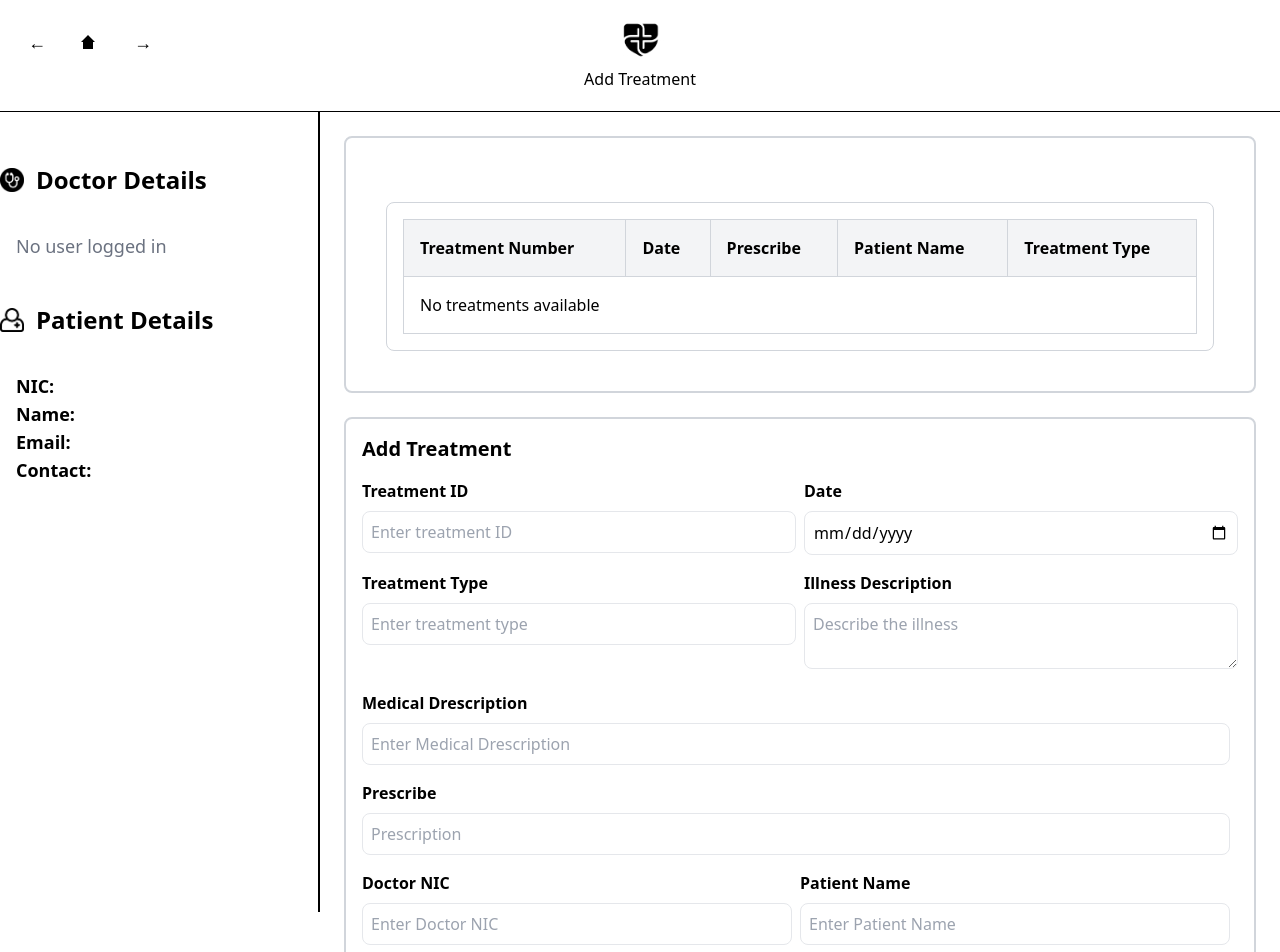
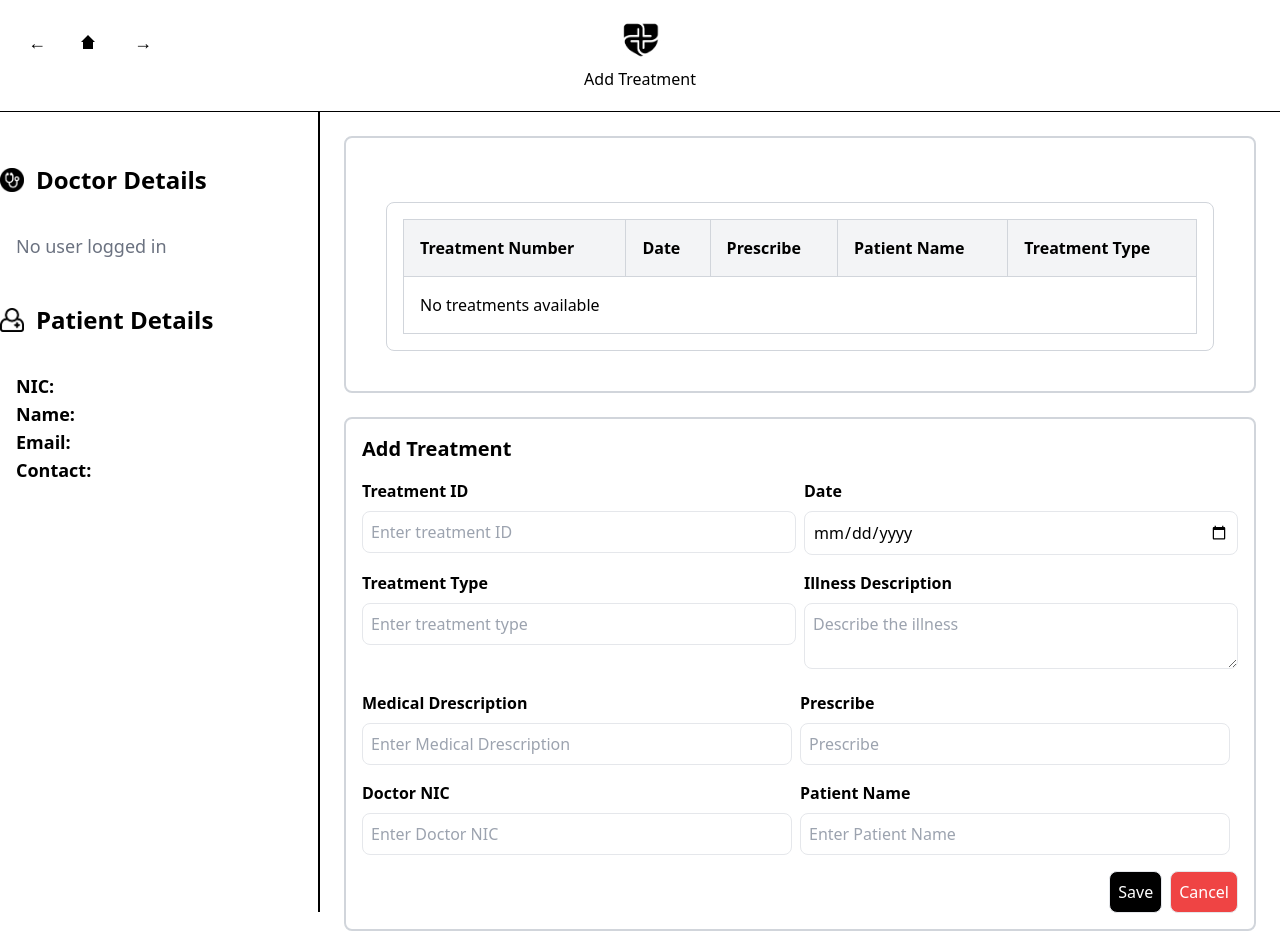
Before and after one commit to Chethiya2001/frontend-care, a Next.js app: page /consultant/add-treatment in a window 1280 px wide. Shown: the top 952 px of the page. After the commit the page ends 931 px from the top, so only its background shows below. Built offline with nearby package versions, Linux system fonts and the light colour scheme.

Commit message:
fix prescribe

```diff
--- a/app/consultant/add-treatment/page.jsx
+++ b/app/consultant/add-treatment/page.jsx
@@ -331,16 +331,15 @@ export default function AddTreatmentpage({ searchParams }) {
                   onChange={(e) => setMedicalPrescription(e.target.value)}
                 />
               </div>
-            </div>
-            <div className="flex mb-4">
+
               <div className="mr-2 w-full">
                 <label className="block font-bold mb-2">Prescribe</label>
                 <input
                   type="text"
                   className="w-full p-2 border rounded-lg"
-                  placeholder="Prescription"
+                  placeholder="Prescribe"
                   value={prescribe}
-                  onChange={(e) => setMedicalPrescription(e.target.value)}
+                  onChange={(e) => setPrescribe(e.target.value)}
                 />
               </div>
             </div>
--- a/app/login/page.jsx
+++ b/app/login/page.jsx
@@ -21,6 +21,7 @@ export default function Login() {
         },
         body: JSON.stringify(formData),
       });
+      console.log("Form Data Sent:", formData);
 
       if (response.ok) {
         const data = await response.json();
```
